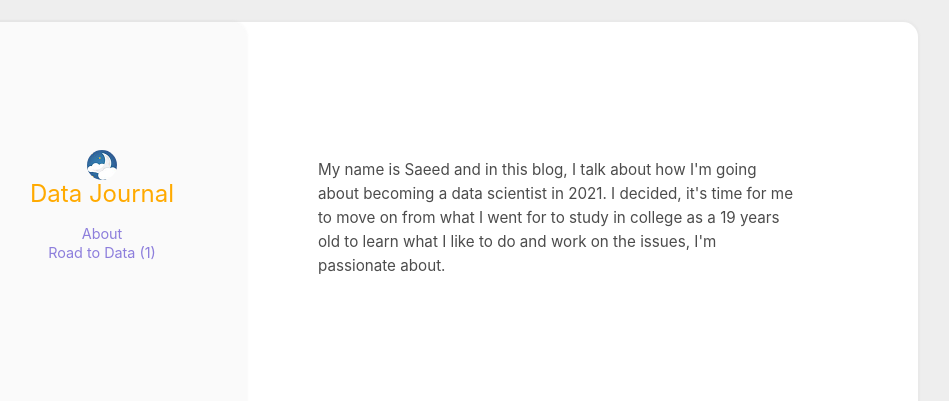
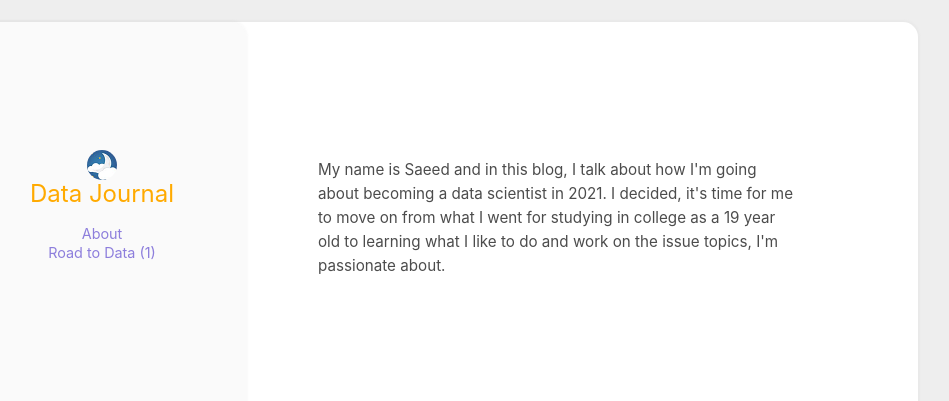
Before and after one commit to Tea-pott/Data-Journal, a Jekyll site: the page built from aboutme.html, in a window 1280 px wide. Shown: the top 401 px of the page, without its empty margins (202-1151 px from the left). Built offline with Jekyll 4.4.1, drawn with Linux system fonts in a browser that asks for light colours.

Commit message:
About me

```diff
--- a/aboutme.html
+++ b/aboutme.html
@@ -6,7 +6,7 @@ layout: page
     <div class="post_content">
         <p>
             My name is Saeed and in this blog, I talk about how I'm going about becoming a data scientist in 2021.
-            I decided, it's time for me to move on from what I went for to study in college as a 19 years old to learn what I like to do and work on the issues, I'm passionate about.
+            I decided, it's time for me to move on from what I went for studying in college as a 19 year old to learning what I like to do and work on the issue topics, I'm passionate about.
 
 
             <br><br>
```
